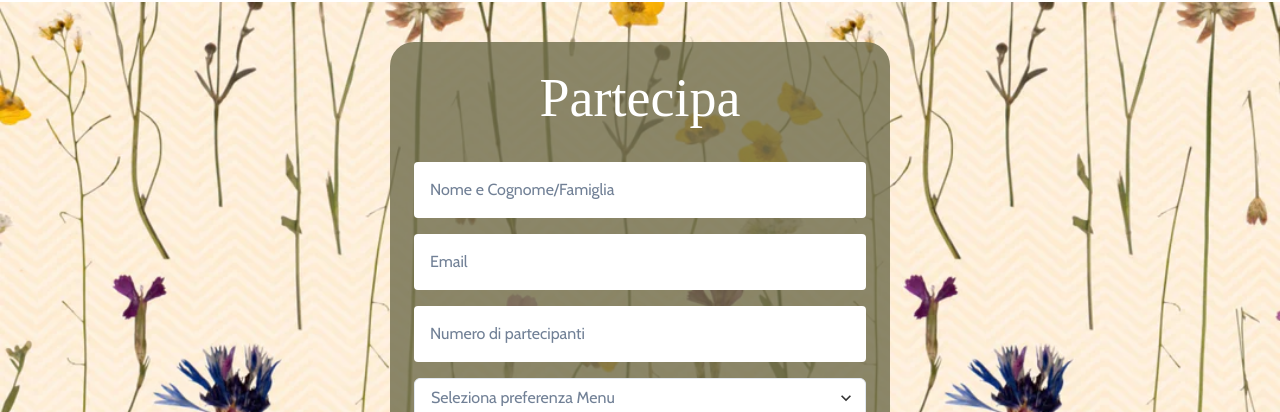
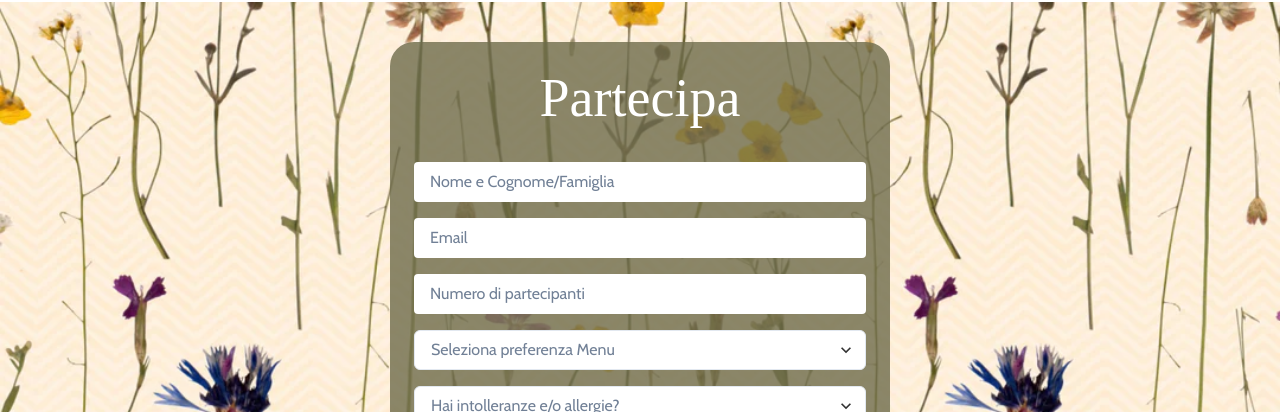
Before and after one commit to Nello1994/wesayyes, a React (Vite) app: page / in a window 1280 px wide. Shown: the part 2438-2850 px from the top of the page. Built offline with nearby package versions, Linux system fonts and the light colour scheme; a web font is replaced by a local one.

Commit message:
Fix Padding Form

```diff
--- a/src/components/contact-form/ContactForm.jsx
+++ b/src/components/contact-form/ContactForm.jsx
@@ -49,21 +49,21 @@ const ContactForm = () => {
                     name='Nome e Cognome/Famiglia'
                     placeholder='Nome e Cognome/Famiglia'
                     required
-                    style={{ padding: "16px", borderRadius: "4px" }}
+                    style={{ padding: "8px 16px", borderRadius: "4px" }}
                   />
                   <input
                     type='email'
                     name='email'
                     placeholder='Email'
                     required
-                    style={{ padding: "16px", borderRadius: "4px" }}
+                    style={{ padding: "8px 16px", borderRadius: "4px" }}
                   />
                   <input
                     type='text'
                     name='partecipanti'
                     placeholder='Numero di partecipanti'
                     required
-                    style={{ padding: "16px", borderRadius: "4px" }}
+                    style={{ padding: "8px 16px", borderRadius: "4px" }}
                   />
                   <Select
                     name='Seleziona preferenza Menu'
```
